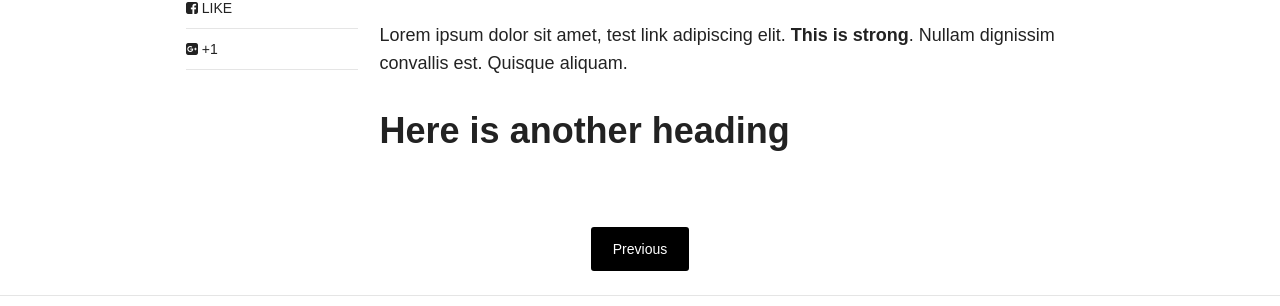
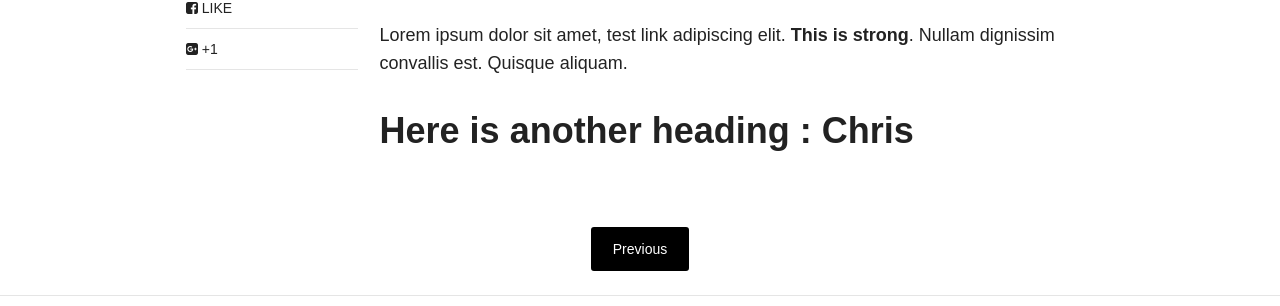
Before and after one commit to vegashat/WindyEwe, a Jekyll site: the page built from _posts/articles/2016-04-30-first-post.md, in a window 1280 px wide. Shown: the part 1687-1993 px from the top of the page. Built offline with Jekyll 4.4.1, drawn with Linux system fonts in a browser that asks for light colours; nearby versions of some CDN libraries.

Commit message:
Updated 2016-04-30-first-post.md

```diff
--- a/_posts/articles/2016-04-30-first-post.md
+++ b/_posts/articles/2016-04-30-first-post.md
@@ -26,4 +26,4 @@ Here are some more smaller comments
 
 Lorem ipsum dolor sit amet, test link adipiscing elit. **This is strong**. Nullam dignissim convallis est. Quisque aliquam.
 
-# Here is another heading
+# Here is another heading : Chris
```
